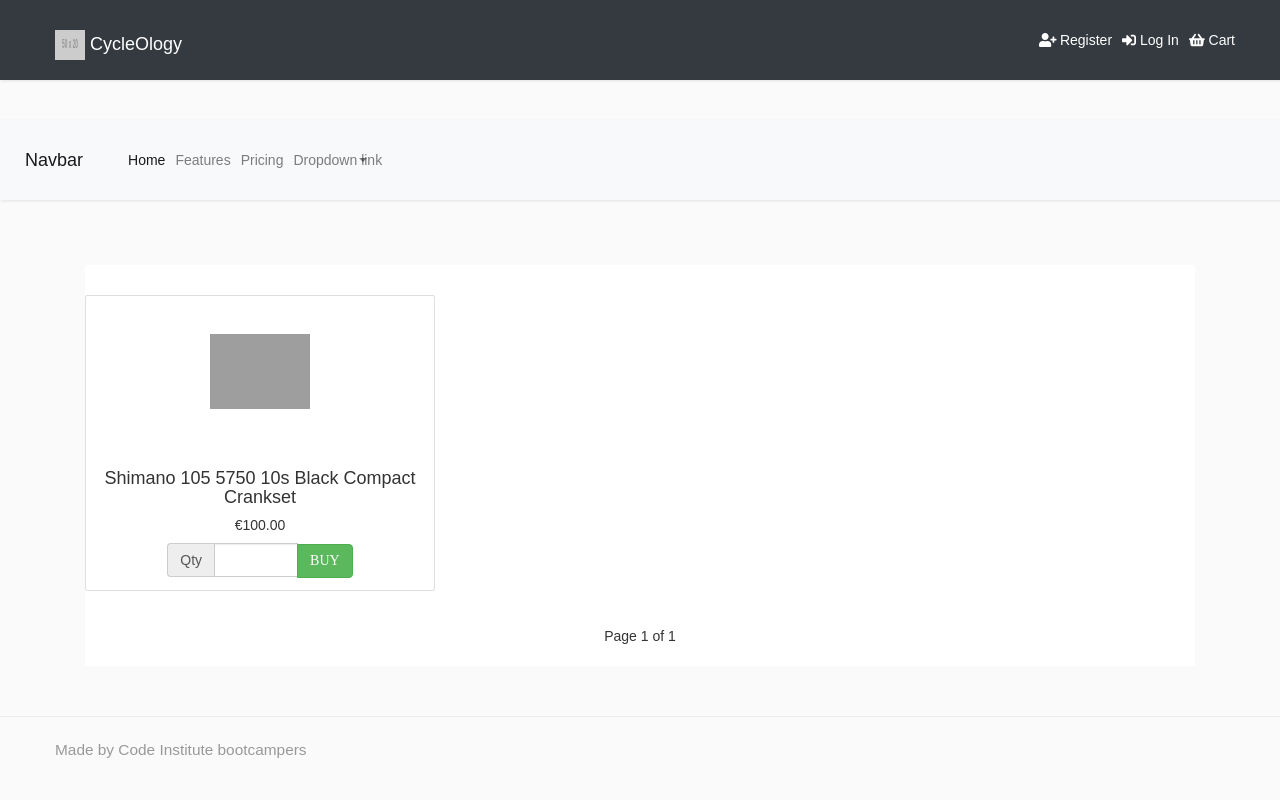
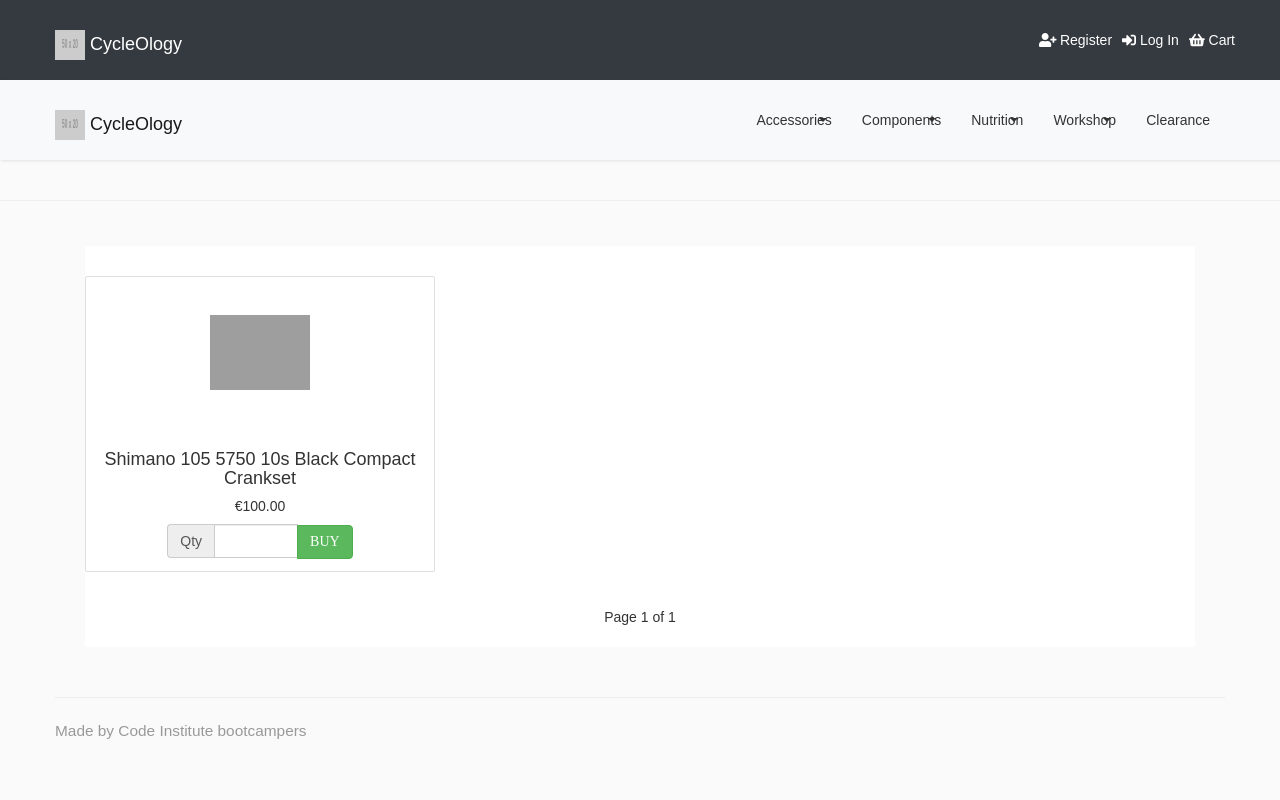
Before and after one commit to pauldardis/milestone4, a Django app: page / in a window 1280 px wide. Run offline with Django 3.2, Linux system fonts and the light colour scheme; data comes from the database, SQL or seed files in the repository; grey boxes labelled with a size stand in for pictures from a placeholder-image service; some libraries are stand-ins or nearby versions; some web fonts are replaced; grey boxes are pictures that could not be loaded.

Commit message:
styling second navbar

```diff
--- a/cycleology/settings.py
+++ b/cycleology/settings.py
@@ -11,7 +11,7 @@ https://docs.djangoproject.com/en/1.11/ref/settings/
 """
 
 import os
-import env
+# import env
 import dj_database_url
 
 # Build paths inside the project like this: os.path.join(BASE_DIR, ...)
--- a/static/css/custom.css
+++ b/static/css/custom.css
@@ -498,3 +498,14 @@ a.article, a.article:hover {
   height: 100px;
   border: 1px solid blue;
 }
+
+.navbar-nav.navbar-center {
+    position: absolute;
+    left: 50%;
+    transform: translatex(-50%);
+}
+
+.top-navbar {
+    margin-bottom: 0px;
+
+}
--- a/templates/base.html
+++ b/templates/base.html
@@ -19,7 +19,7 @@
    <body>
       <!-- <div class="wrapper">
          </div> -->
-      <nav class="navbar navbar-expand-lg navbar-dark bg-dark static-top">
+      <nav class="navbar navbar-expand-lg navbar-dark bg-dark static-top top-navbar">
          <div class="container">
            <a class="navbar-brand" href="#">
                 <img src="http://placehold.it/50x20?text=Logo" width="30" height="30" class="d-inline-block align-center" alt="">
@@ -54,35 +54,123 @@
             </ul>
          </div>
       </nav>
-      <nav class="navbar navbar-expand-lg navbar-light bg-light">
-         <a class="navbar-brand" href="#">Navbar</a>
-         <button class="navbar-toggler" type="button" data-toggle="collapse" data-target="#navbarTest" aria-controls="navbarTest" aria-expanded="false" aria-label="Toggle navigation">
+            <nav class="navbar navbar-expand-lg navbar-light bg-light ">
+                     <div class="container">
+           <a class="navbar-brand" href="#">
+                <img src="http://placehold.it/50x20?text=Logo" width="30" height="30" class="d-inline-block align-center" alt="">
+                CycleOlogy
+            </a>
+            <button class="navbar-toggler" type="button" data-toggle="collapse" data-target="#navbarbottom" aria-controls="navbarbottom" aria-expanded="false" aria-label="Toggle navigation">
             <span class="navbar-toggler-icon"></span>
             </button>
-         <div class="collapse navbar-collapse" id="navbarTest">
-            <ul class="navbar-nav">
-               <li class="nav-item active">
-                  <a class="nav-link" href="#">Home <span class="sr-only">(current)</span></a>
+            <div class="collapse navbar-collapse" id="navbarbottom">
+                     <ul class="nav navbar-nav navbar-right ">
+                 <li class="active">
+                    <a href="#AccessoriesSubmenu" data-toggle="collapse" aria-expanded="false" class="dropdown-toggle">Accessories</a>
+                    <ul class="collapse list-unstyled" id="AccessoriesSubmenu">
+                        <li>
+                            <a href="{% url 'assessory_products' %}">All Accessories</a>
                         </li>
-               <li class="nav-item">
-                  <a class="nav-link" href="#">Features</a>
+                        <li>
+                            <a href="{% url 'electronics_products' %}">Electronics</a>
                         </li>
-               <li class="nav-item">
-                  <a class="nav-link" href="#">Pricing</a>
+                        <li>
+                            <a href="{% url 'bottles_products' %}">Bottles</a>
                         </li>
-               <li class="nav-item dropdown">
-                  <a class="nav-link dropdown-toggle" href="#" id="navbarDropdownMenuLink" data-toggle="dropdown" aria-haspopup="true" aria-expanded="false">
-                  Dropdown link
-                  </a>
-                  <div class="dropdown-menu" aria-labelledby="navbarDropdownMenuLink">
-                     <a class="dropdown-item" href="#">Action</a>
-                     <a class="dropdown-item" href="#">Another action</a>
-                     <a class="dropdown-item" href="#">Something else here</a>
-                  </div>
+                        <li>
+                            <a href="{% url 'seat_products' %}">Child Seats & Trailers</a>
+                        </li>
+                        <li>
+                            <a href="{% url 'helmet_products' %}">Helmets</a>
+                        </li>
+                        <li>
+                            <a href="{% url 'lights_products' %}">Lights</a>
+                        </li>
+                        <li>
+                            <a href="{% url 'locks_products' %}">Locks</a>
+                        </li>
+                    </ul>
+                </li>
+                <li class="active">
+                    <a href="#ComponentsSubmenu" data-toggle="collapse" aria-expanded="false" class="dropdown-toggle">Components</a>
+                    <ul class="collapse list-unstyled" id="ComponentsSubmenu">
+                        <li>
+                            <a href="#">All Components</a>
+                        </li>
+                        <li>
+                            <a href="#">Brakes</a>
+                        </li>
+                        <li>
+                            <a href="#">Cables</a>
+                        </li>
+                        <li>
+                            <a href="#">Drive Chain</a>
+                        </li>
+                        <li>
+                            <a href="#">Finishing Kit</a>
+                        </li>
+                        <li>
+                            <a href="#">Tyres & Tubes</a>
+                        </li>
+                        <li>
+                            <a href="#">Wheels </a>
+                        </li>
+                    </ul>
+                </li>
+                <li class="active">
+                    <a href="#nutritionSubmenu" data-toggle="collapse" aria-expanded="false" class="dropdown-toggle">Nutrition</a>
+                    <ul class="collapse list-unstyled" id="nutritionSubmenu">
+                        <li>
+                            <a href="#">All Nutrition</a>
+                        </li>
+                        <li>
+                            <a href="#">Energy Food</a>
+                        </li>
+                        <li>
+                            <a href="#">Energy Drink</a>
+                        </li>
+                    </ul>
+                </li>
+                <li class="active">
+                    <a href="#workshopSubmenu" data-toggle="collapse" aria-expanded="false" class="dropdown-toggle">Workshop</a>
+                    <ul class="collapse list-unstyled" id="workshopSubmenu">
+                        <li>
+                            <a href="#">All Workshop</a>
+                        </li>
+                        <li>
+                            <a href="#">Tools</a>
+                        </li>
+                        <li>
+                            <a href="#">Lubricants & Cleaning</a>
+                        </li>
+                        <li>
+                            <a href="#">Storage/Workstands</a>
+                        </li>
+                    </ul>
+                </li>
+                <li class="active">
+                    <a href="#workshopSubmenu" data-toggle="collapse" aria-expanded="false" >Clearance</a>
                 </li>
             </ul>
             </div>
       </nav>
+      <hr>
+                  <div class="container">
+            {% if messages %}
+                <div class="alert alert-success">
+                    <div class="messages">
+                        {% for message in messages %} {{ message }} {% endfor %}
+                    </div>
+                    </div>
+            {% endif %}
+
+
+
+
+
+
+
+
       {% block content %} {% endblock %}
       <footer>
          <div class="container">
```
Lines whose indentation alone changed are shown as unchanged.
